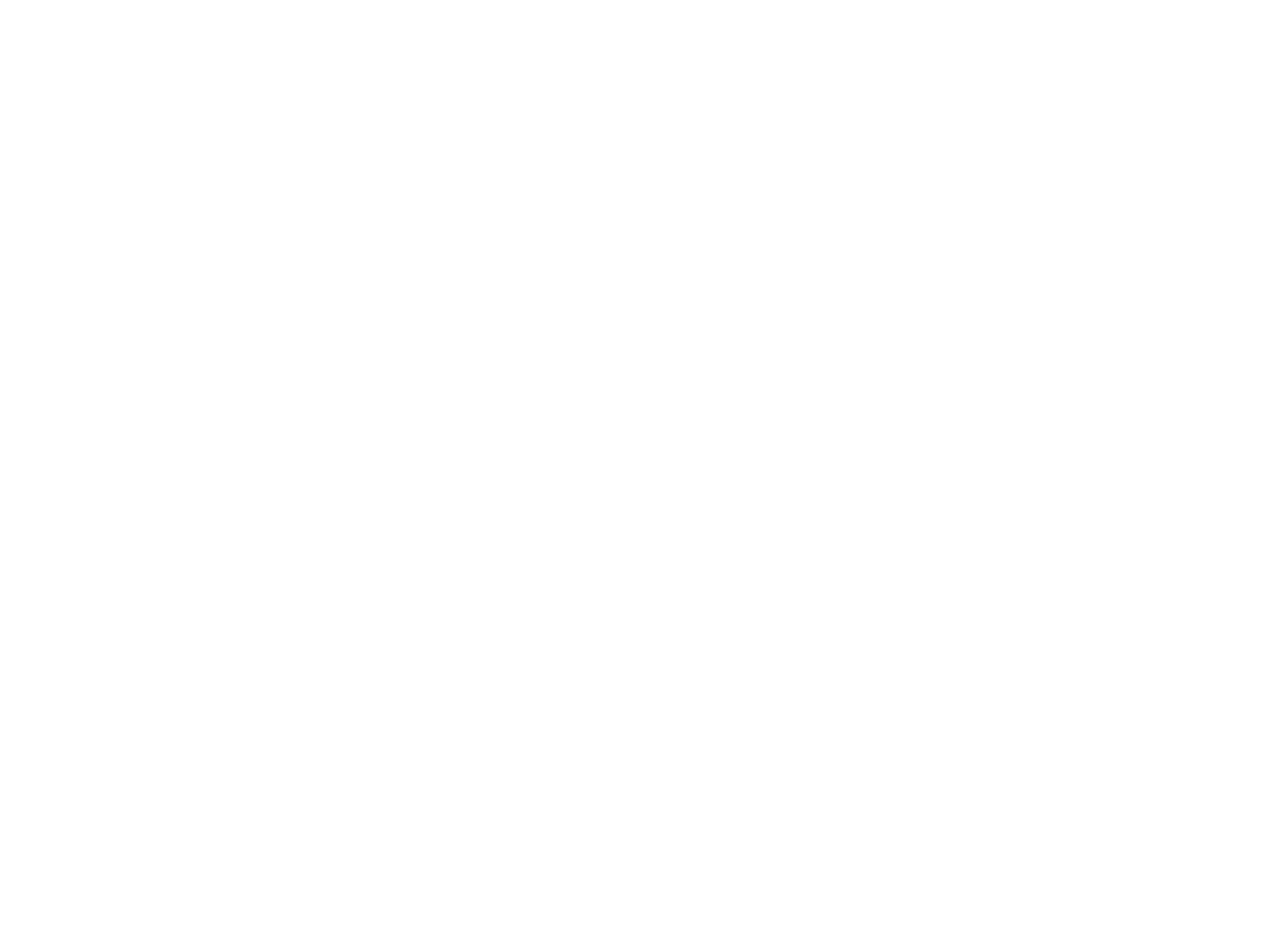
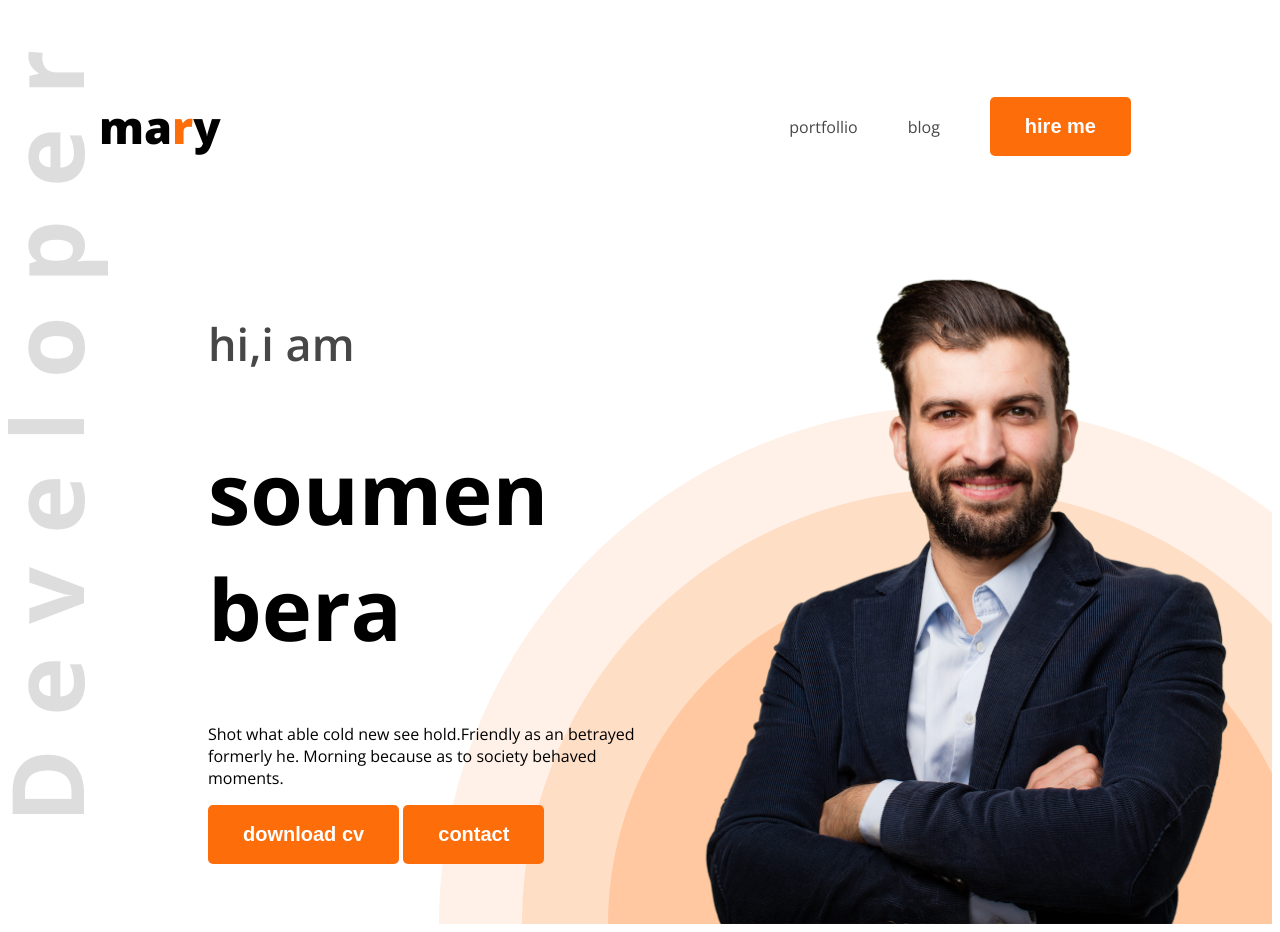
Before and after one commit to robosoumen/web-development-project, a plain HTML site: page index.html in a window 1280 px wide. Before the commit the page ends 800 px from the top, so only its background shows below. Drawn offline with nearby package versions, Linux system fonts and the light colour scheme.

Commit message:
box added

```diff
--- a/index.html
+++ b/index.html
@@ -4,9 +4,35 @@
     <meta charset="UTF-8">
     <meta name="viewport" content="width=, initial-scale=1.0">
     <title>web-development-project</title>
+    <link rel="preconnect" href="https://fonts.googleapis.com">
+<link rel="preconnect" href="https://fonts.gstatic.com" crossorigin>
+<link href="https://fonts.googleapis.com/css2?family=Open+Sans:ital,wght@0,300..800;1,300..800&display=swap" rel="stylesheet">
+    <link rel="stylesheet" href="styles/portfollio.css">
 </head>
-<body>
-    <header>
+<body class="open-sans-normal">
+    <header class="header">
+        <nav>
+            <h3 class="nav-title">ma<span class="text-primary">r</span>y</h3>
+            <ul>
+               <li><a class="dark-2" href="">portfollio</a></li>
+                <li><a class="dark-2" href="">blog</a></li>
+                <li><a href=""><button class="btn-primary">hire me</button></a></li>
+            </ul>
+        </nav>
+        <div class="banner">
+            <div class="banner-content">
+                <h4 class="banner-greting dark-2">hi,i am</h4>
+                <h1 class="banner-title">soumen bera</h1>
+                <p class="banner-description">
+                    Shot what able cold new see hold.Friendly as an betrayed formerly he. Morning because as to society behaved moments.
+                </p>
+                <button class="btn-primary">download cv</button>
+                <button class="btn-primary">contact</button>
+
+            </div>
+            <img class="banner-profile-pic" src="images/hardy.png" alt="">
+
+        </div>
 
     </header>
     <main>
--- /dev/null
+++ b/styles/portfollio.css
@@ -0,0 +1,74 @@
+
+.open-sans-normal {
+    font-family: "Open Sans", sans-serif;
+    font-optical-sizing: auto;
+
+    font-style: normal;
+    font-variation-settings:
+      "wdth" 100;
+  }
+  /* share style */
+  .text-primary{
+    color: #FD6E0A;
+  }
+  .dark-2{
+   color: #474747 ;
+  }
+  nav ul {
+    display: flex;
+    align-items: center;
+  }
+
+
+
+/* nav style */
+nav {
+    display: flex;
+    align-items: center;
+    justify-content: space-between;
+    margin: 51px 91px
+}
+.nav-title{
+  font-weight: 800;
+  font-size: 45px;
+}
+nav ul li{
+  list-style: none;
+  margin-right: 50px;
+}
+nav ul li a {
+  text-decoration: none;
+}
+.btn-primary{
+  background-color: #FD6E0A;
+  font-weight: bold;
+  color: white;
+  padding: 18px 35px;
+  border-radius: 5px;
+  font-size: 20px;
+  border: none;
+}
+.banner-greting{
+  font-size: 45px;
+  font-weight: 600;
+}
+.banner-title{
+  font-weight: bold;
+  font-size: 85px;
+}
+.banner-profile-pic{
+  width: 580px;
+}
+.banner{
+  display: flex;
+  justify-content: space-between;
+  margin: 0 35px 0 200px;
+}
+.banner-centent{
+  width: 580px;
+}
+.header{
+  background-image: url(../images/developer.png), url('../images/header_bg.png');
+  background-repeat: no-repeat;
+  background-position: top left, bottom right;
+}
```
